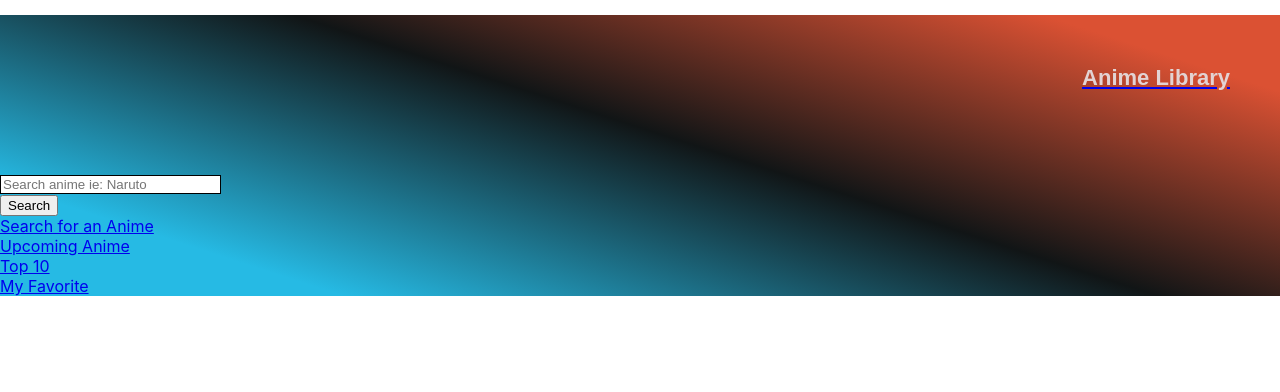
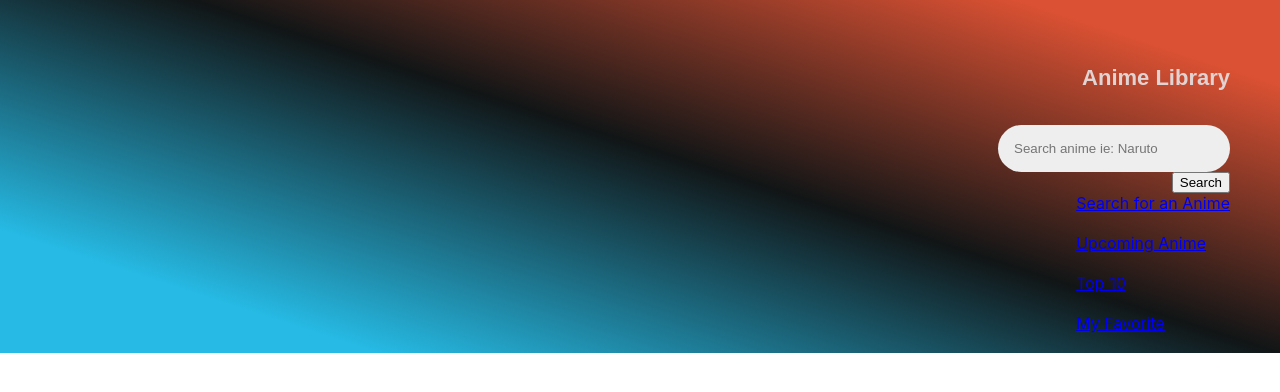
Before and after one commit to MatjoVS/Anime, a React (Create React App) app: page / in a window 1280 px wide. Shown: the top 392 px of the page. Built offline with nearby package versions, Linux system fonts and the light colour scheme.

Commit message:
unfinished css

```diff
--- a/package.json
+++ b/package.json
@@ -8,6 +8,7 @@
     "@testing-library/react": "^11.2.7",
     "@testing-library/user-event": "^12.8.3",
     "axios": "^0.24.0",
+    "bootstrap": "^5.1.3",
     "gh-pages": "^3.2.3",
     "react": "^17.0.2",
     "react-dom": "^17.0.2",
--- a/src/App.css
+++ b/src/App.css
@@ -1,5 +1,26 @@
+.App{
+   display: flex;
+   flex-direction: column;
+   align-items: flex-end;
+   padding-right: 50px;
+   text-decoration: white;
+  }
+.App a{
+  display: flex;
+  flex-flow: column;
+  justify-content: flex-end;
+}
+
+.title {
+  text-decoration: none;
+  color: inherit;
+}
+.img{
+  border-radius: 25%;
+}
+
 h1{
-  padding: 50px;
+  padding-top: 50px;
   font-size: 22px;
   color: #e2d3d3;
   font-family: Arial, Helvetica, sans-serif;
@@ -7,23 +28,73 @@ h1{
   display: flex;
   flex-direction: row;
   justify-content: right;
+  }
 
-}
+
 
   .search-bar {
-    border: solid 1px black;
+  appearance: none;
+    background: none;
+    outline: none;
+    border: none;
+    display: block;
+    width: 60%;
+    max-width: 200px;
+    padding: 16px;
+    border-radius: 999px;
+    background-color: #eee;
+    transition: 0.4s;
+  }
+  .search-button{
 
-  margin-right: 50px;
-  display:flex;
-  flex-direction: row;
-  justify-content: right;
-  padding-right: 40px;
+    border-radius: ;
+  }
 
-}
 .placeholder{
   display:flex;
   justify-content: space-evenly;
 }
+
+ /* HOME */
+.div result{
+  display:flex;
+  flex-flow: row wrap;
+}
+.result img{
+  border-radius: 15%;
+  display: flex;
+  flex-flow: row;
+  flex-wrap: wrap;
+}
+
+ /* UPCOMING */
+ .upcoming p{
+   display: flex;
+   flex-flow: row wrap;
+   text-align: center ;
+   justify-content: center;
+   font-size: 30px ;
+ }
+
+.upcoming a{
+  display: flex;
+  flex-direction: row;
+  flex-wrap: wrap;
+  align-content: flex-start;
+  gap: 10px;
+  padding-top: 150px;
+
+}
+
+.upcoming anime-title{
+
+}
+
+ .upcoming img {
+  border-radius: 15%;
+  height: 300px;
+  width: 200px;
+  }
 
 
 
@@ -38,12 +109,3 @@ h1{
 
 
 }
-
-.App-header {
-  /* background-color: #282c34;
-  min-height: 100vh;
-  flex-direction: row;
-  justify-content: space-around;
-  font-size: calc(10px + 2vmin);
-  color: white; */
-}
--- a/src/App.js
+++ b/src/App.js
@@ -29,7 +29,8 @@ function App() {
   return (
     <div className="App">
       <header className="home-icon">
-        <Link to="/"><h1> Anime Library</h1></Link>
+        <Link className="title"
+        to="/"><h1> Anime Library</h1></Link>
         <br />
       </header>
       <input
@@ -42,7 +43,7 @@ function App() {
             setSearchText(e.target.value);
           }}
         />
-        <button onClick={search}>Search</button>
+        <button className="search-button" onClick={search}>Search</button>
         {/* <button>Reset</button> */}
 
         <div className="result">
@@ -75,8 +76,6 @@ function App() {
 
         <Route component={(props) => <NotFound {...props} />} />
       </Switch>
-      {/* <label for="searchbar">Search:</label> */}
-
 
     </div>
   );
--- a/src/Components/About.js
+++ b/src/Components/About.js
@@ -9,7 +9,7 @@ const About = ()=> {
       <main className="home-icon">
         <Link to="/">Home</Link>
         <br />
-        <p></p>
+        <p> Animes and Mangas </p>
       </main>
     </div>
   );
--- a/src/Components/Favorite.js
+++ b/src/Components/Favorite.js
@@ -19,7 +19,7 @@ const Favorite = () => {
   }, []);
 
   return (
-    <div>
+    <div className="favorite">
         <Link to="/">Home</Link>
         <br />
         <p>Favorite Manga</p>
--- a/src/Components/Upcoming.js
+++ b/src/Components/Upcoming.js
@@ -21,15 +21,15 @@ const Upcoming = () => {
   }, []);
 
   return (
-    <div>
+    <div className="upcoming">
       {/* <header className="home-icon"> */}
+        <p className="upcoming-p">Upcoming Anime</p>
         <br />
-        <p>Upcoming Anime</p>
         {upcomingAnimeArr.map((anime) => {
           return (
             <a href={anime.url} alt="anime">
               <img src={anime.image_url} alt="anime-card"  />
-              <p>{anime.title}</p>
+              <p className="anime-title">{anime.title}</p>
             </a>
           );
         })}
```
Also changed, not shown: 1 other file (tests, documents, lock files or other folders).
